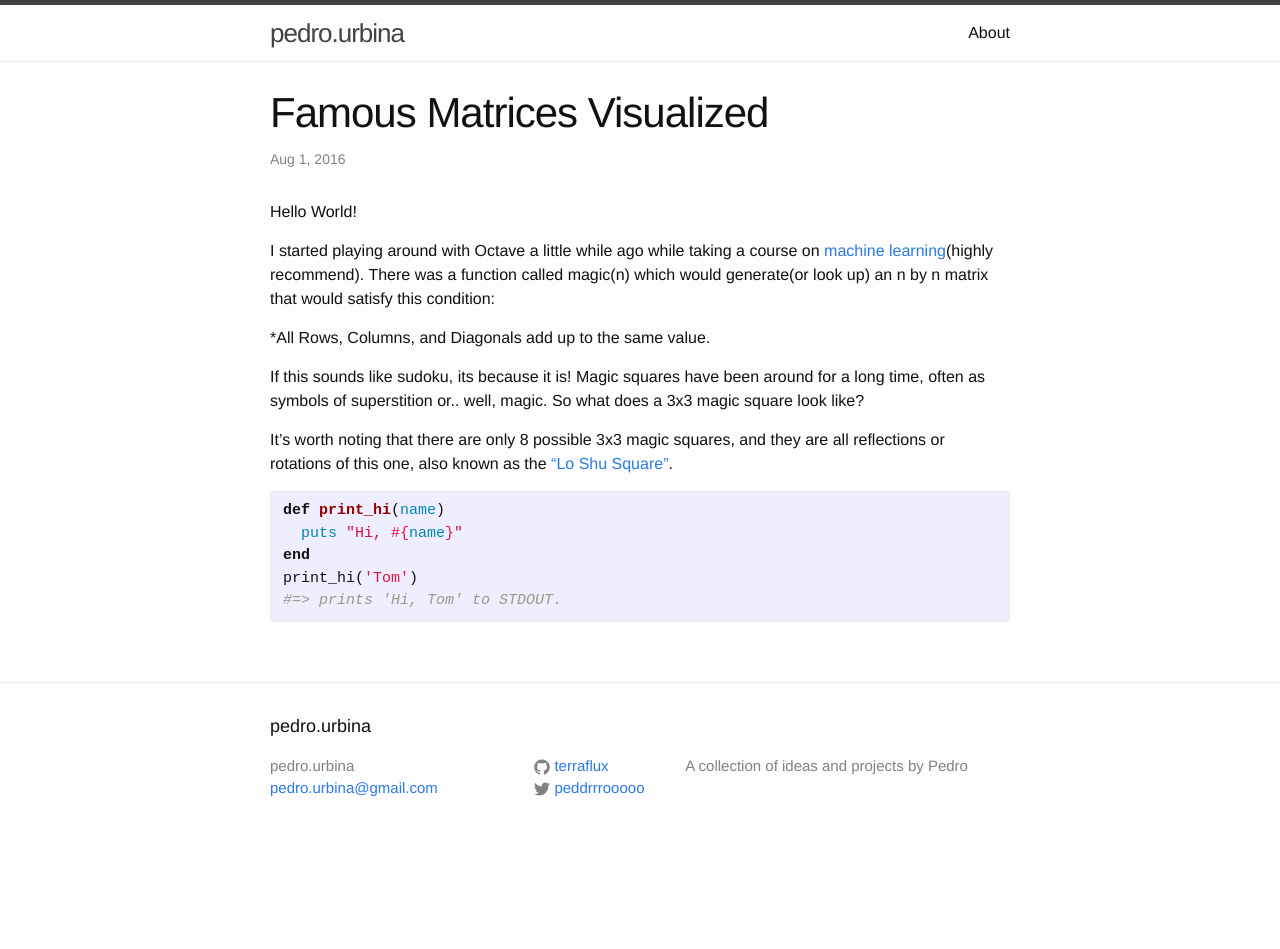
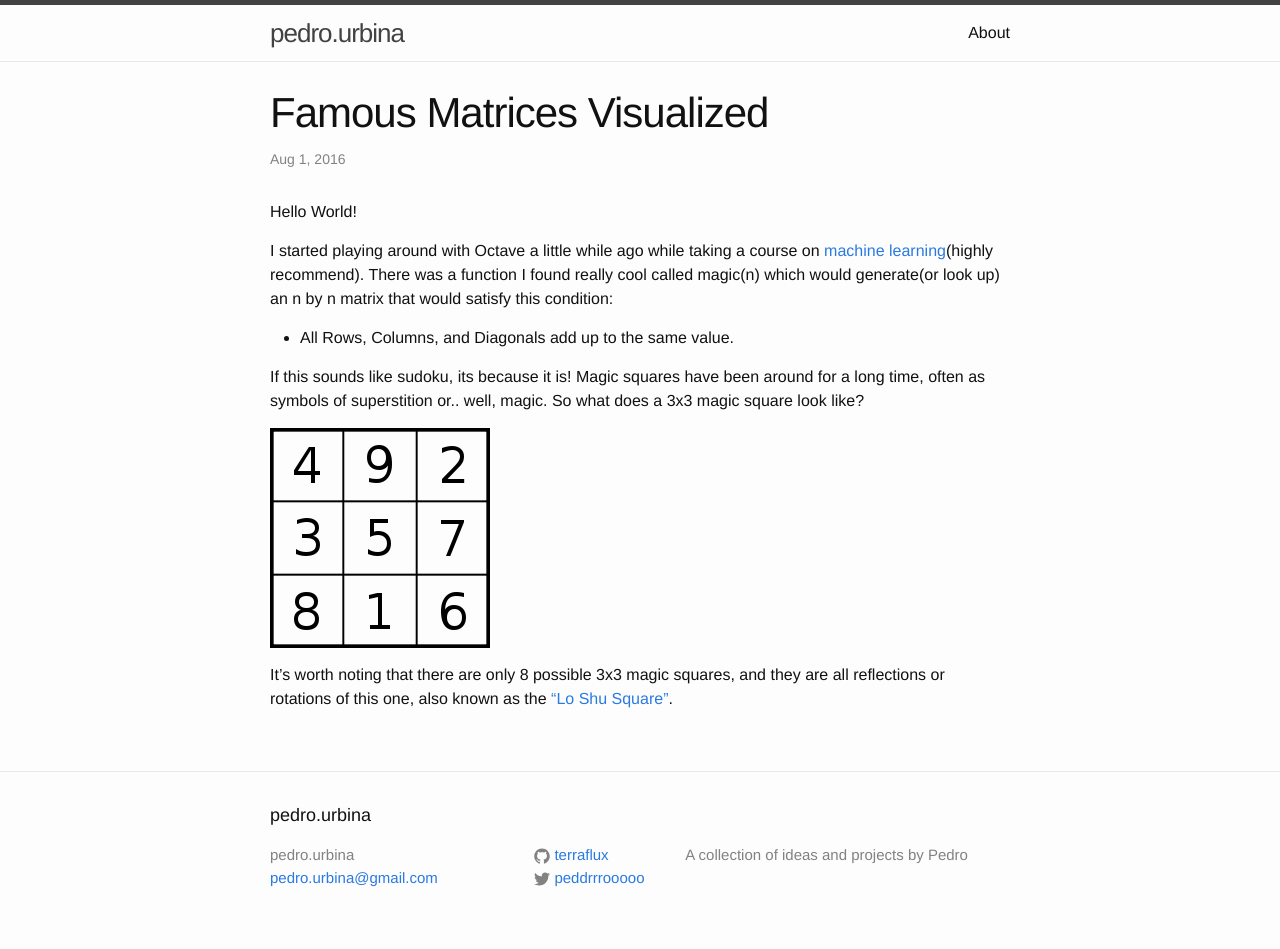
Before and after one commit to Terraflux/terraflux.github.io, a Jekyll site: the page built from _posts/2016-07-26-famous-matrices-visualized.markdown, in a window 1280 px wide. Built offline with Jekyll 4.4.1, drawn with Linux system fonts in a browser that asks for light colours; before the commit the page ends 900 px from its top, so only the background shows below that.

Commit message:
first image

```diff
--- a/_posts/2016-07-26-famous-matrices-visualized.markdown
+++ b/_posts/2016-07-26-famous-matrices-visualized.markdown
@@ -7,21 +7,12 @@ categories: octave math
 
 Hello World!
 
-I started playing around with Octave a little while ago while taking a course on [machine learning](https://www.coursera.org/learn/machine-learning/)(highly recommend). There was a function called magic(n) which would generate(or look up) an n by n matrix that would satisfy this condition:
+I started playing around with Octave a little while ago while taking a course on [machine learning](https://www.coursera.org/learn/machine-learning/)(highly recommend). There was a function I found really cool called magic(n) which would generate(or look up) an n by n matrix that would satisfy this condition:
 
-*All Rows, Columns, and Diagonals add up to the same value.
+- All Rows, Columns, and Diagonals add up to the same value.
 
 If this sounds like sudoku, its because it is! Magic squares have been around for a long time, often as symbols of superstition or.. well, magic. So what does a 3x3 magic square look like?
 
+![LoShuSquare]({{ site.url }}/assets/LoShuSquare.png)
+
 It's worth noting that there are only 8 possible 3x3 magic squares, and they are all reflections or rotations of this one, also known as the ["Lo Shu Square"](https://en.wikipedia.org/wiki/Lo_Shu_Square).
-
-
-
-
-{% highlight ruby %}
-def print_hi(name)
-  puts "Hi, #{name}"
-end
-print_hi('Tom')
-#=> prints 'Hi, Tom' to STDOUT.
-{% endhighlight %}
```
Also changed, not shown: assets/LoShuSquare.png (added).
